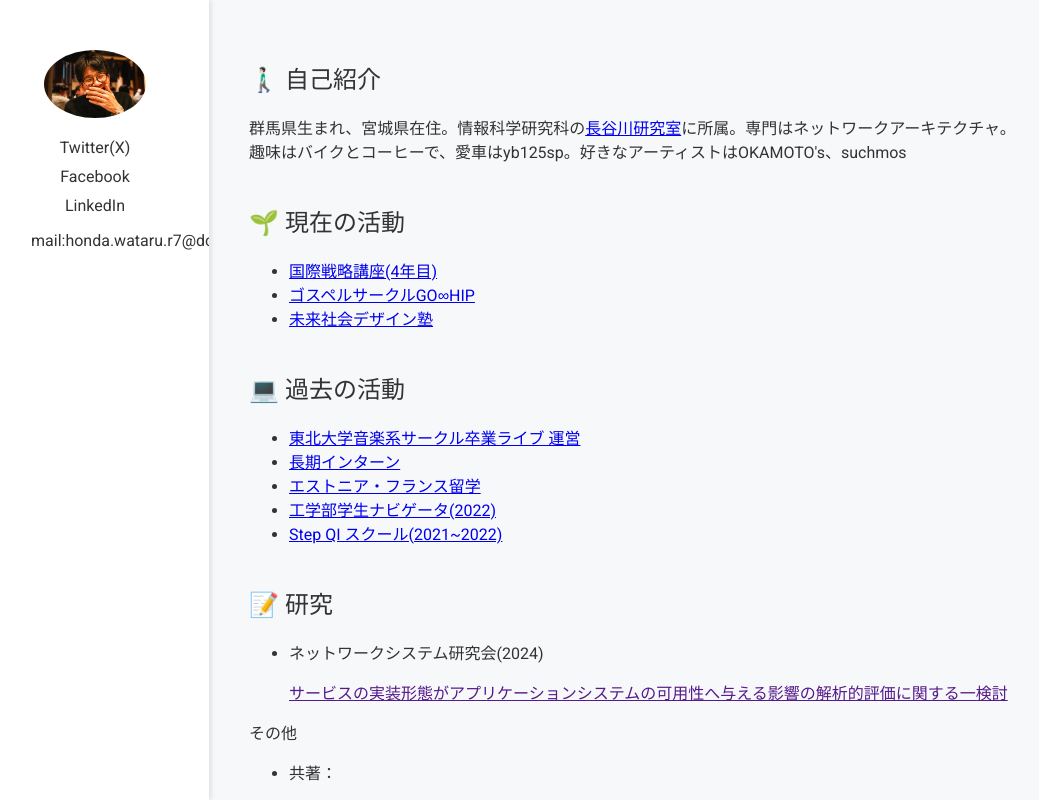
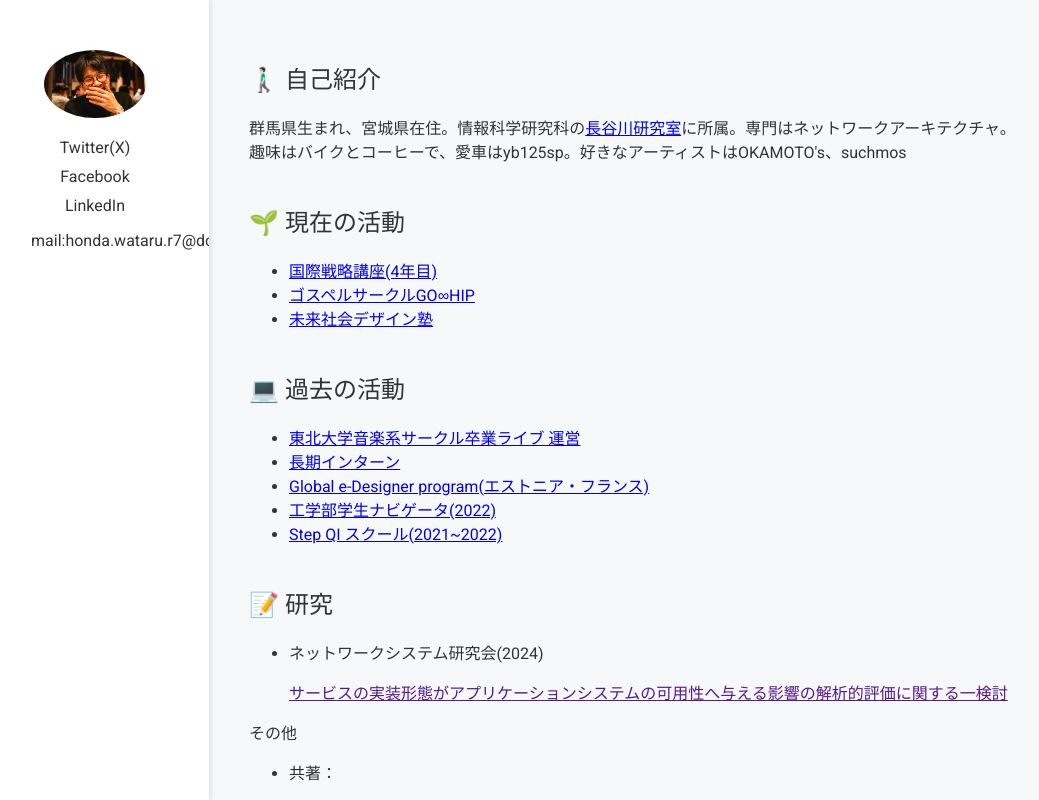
Before and after one commit to taaaaryu/whoami, a plain HTML site: page index.html in a window 1280 px wide. Shown: the whole page, without its empty margins (19-1058 px from the left). Drawn offline with Linux system fonts and the light colour scheme.

Commit message:
Update index.html

```diff
--- a/index.html
+++ b/index.html
@@ -39,7 +39,7 @@
                 <ul>
                     <li><a href="https://twitter.com/tohoku_grad/status/1751982417357996253">東北大学音楽系サークル卒業ライブ 運営</a></li>
                     <li><a href="https://www.iftiny.com/jp/">長期インターン</a></li>
-                    <li><a href="https://adjoining-tempo-834.notion.site/Global-e-Designer-program-053f3f1706464e66b73cfe46033d6f6d">エストニア・フランス留学</a></li>
+                    <li><a href="https://adjoining-tempo-834.notion.site/Global-e-Designer-program-053f3f1706464e66b73cfe46033d6f6d">Global e-Designer program(エストニア・フランス)</a></li>
                     <li><a href="https://web.tohoku.ac.jp/eng_mirai/eng_news/voice/">工学部学生ナビゲータ(2022)</a></li>
                     <li><a href="https://www.stepqi.ecei.tohoku.ac.jp/topics/index.html">Step QI スクール(2021~2022)</a></li>
                 </ul>
```
